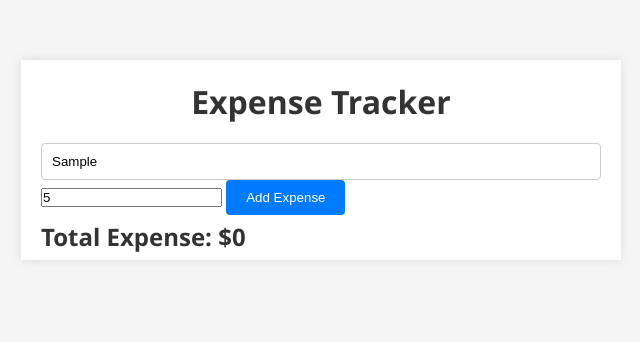
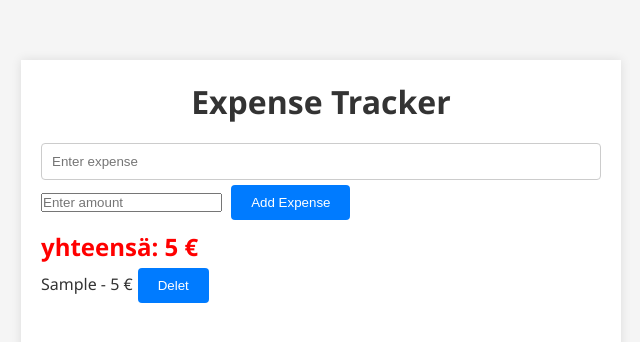
Before and after one commit to Abdimohamud2525/Expense-tracker, a plain HTML site: page index.html in a window 1280 px wide. Both pictures are taken after typing "Sample", "5" into the empty fields and a click on the button "Add Expense". Shown: the whole page, without its empty margins (319-959 px from the left). Drawn offline with Linux system fonts and the light colour scheme.

Commit message:
adding localstorage

```diff
--- a/app.js
+++ b/app.js
@@ -1,34 +1,90 @@
-const desInput = document.querySelector("#desInput")
-const amountInput = document.querySelector("#amountInput")
-const addExpenseBtn = document.querySelector("#addExpenseBtn")
-const totalExpense = document.querySelector("#totalExpense")
-const expenseList = document.querySelector("#expenseList")
+// Haetaan tarvittavat elementit DOMista
+const desInput = document.querySelector("#desInput");
+const amountInput = document.querySelector("#amountInput");
+const addExpenseBtn = document.querySelector("#addExpenseBtn");
+const totalExpense = document.querySelector("#totalExpense");
+const expenseList = document.querySelector("#expenseList");
 
-const expenses = []
+// Kaikki kulut talletetaan tähän taulukkoon
+const expenses = [];
 
-function renderList(list) {
-  expenseList.innerHTML = ""
-  list.forEach(function (lis) {
-    const li = document.createElement("li")
-    li.textContent = list
-    expenseList.appendChild(li)
-  })
+// localStoragen avain tälle applikaatiolle
+const storage_keys = "ExpensesTrage";
+
+// Tallentaa nykyisen expenses-taulukon localStorageen
+function tosave() {
+  localStorage.setItem(storage_keys, JSON.stringify(expenses));
 }
 
+// Lataa mahdolliset tallennetut kulut localStoragesta
+function loadExpenses() {
+  const saved = localStorage.getItem(storage_keys);
+  if (saved) {
+    const parsed = JSON.parse(saved); // muutetaan string takaisin taulukoksi
+    expenses.length = 0; // tyhjennetään nykyinen taulukko
+    expenses.push(...parsed); // kopioidaan tallennetut kulut takaisin
+  }
+}
+
+// Piirtää annetun listan ruudulle ja laskee yhteen summan
+function renderList(list) {
+  expenseList.innerHTML = ""; // tyhjennetään vanha lista
+  let total = 0;
+
+  list.forEach(function (expense, index) {
+    const li = document.createElement("li");
+    li.textContent = `${expense.description} - ${expense.amount} €`;
+
+    // Poista-nappi yhdelle kululle
+    const deletBtn = document.createElement("button");
+    deletBtn.textContent = "Delet";
+
+    deletBtn.addEventListener("click", function () {
+      // Poistetaan oikea rivi expenses-taulukosta
+      expenses.splice(index, 1);
+      // Tallennetaan päivitetty lista
+      tosave();
+      // Piirretään lista uudestaan
+      renderList(expenses);
+    });
+
+    li.appendChild(deletBtn);
+    expenseList.appendChild(li);
+
+    // Lisätään tämän kulun summa kokonaissummaan
+    total += expense.amount;
+  });
+
+  // Päivitetään tekstinä kokonaiskulut
+  totalExpense.textContent = `yhteensä: ${total} €`;
+}
+
+// Uuden kulun lisäys napin painalluksesta
 addExpenseBtn.addEventListener("click", function () {
-  const amountInputs = amountInput.value.trim()
-  const descriptionInput = desInput.value.trim()
-  const totalExpenses = totalExpense.value.trim()
-  if (amountInputs === "" || descriptionInput === "") {
-    alert("Please enter both description and amount.")
-  } else {
-    const expense = {
-      description: descriptionInput,
-      amount: parseFloat(amountInputs),
-    }
-    expenses.push(expense)
-    renderList(expenses)
-    desInput.value = ""
-    amountInput.value = ""
+  const descriptionInput = desInput.value.trim();
+  const amountStr = amountInput.value.trim();
+  const amount = Number(amountStr);
+
+  // Jos kuvaus tyhjä TAI summa tyhjä TAI ei kelvollinen numero → ei tehdä mitään
+  if (!descriptionInput || !amountStr || Number.isNaN(amount)) {
+    return;
   }
-})
+
+  // Lisätään uusi kulu taulukkoon
+  expenses.push({
+    description: descriptionInput,
+    amount: amount,
+  });
+
+  // Tallennetaan ja päivitetään näkymä
+  tosave();
+  renderList(expenses);
+
+  // Tyhjennetään inputit
+  desInput.value = "";
+  amountInput.value = "";
+});
+
+// Kun sivu avataan: lataa mahdolliset tallennetut kulut ja piirrä lista
+loadExpenses();
+renderList(expenses);
--- a/index.css
+++ b/index.css
@@ -14,7 +14,7 @@ input {
 .app {
   max-width: 1200px;
   width: 600px;
-  height: 200px;
+  height: 400px;
   margin: 60px auto;
   padding: 20px;
   background-color: #fff;
@@ -33,6 +33,7 @@ button {
   padding: 10px 20px;
   border-radius: 4px;
   transition: background-color 0.3s ease;
+  margin: 5px;
 }
 button:disabled {
   cursor: not-allowed;
@@ -71,6 +72,7 @@ textarea:focus {
   font-size: 24px;
   font-weight: bold;
   margin-top: 5px;
+  color: red;
 }
 .expenseItem {
   display: flex;
```
